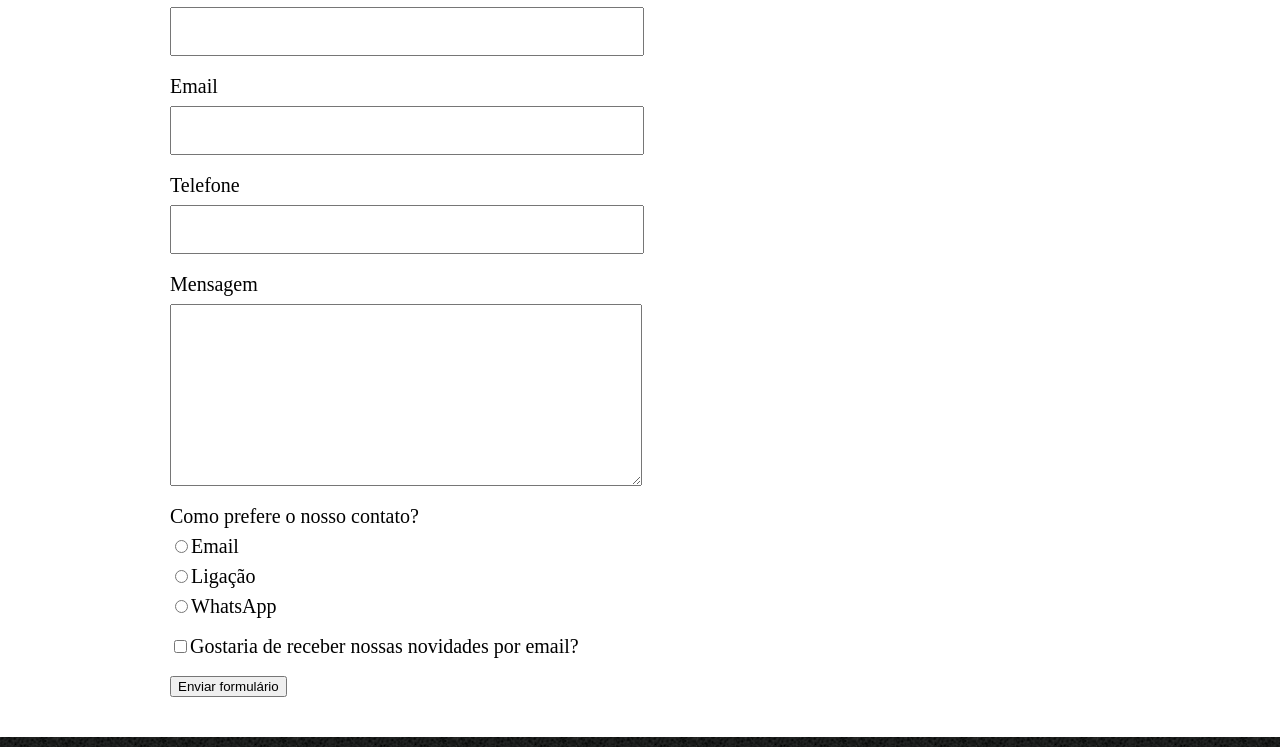
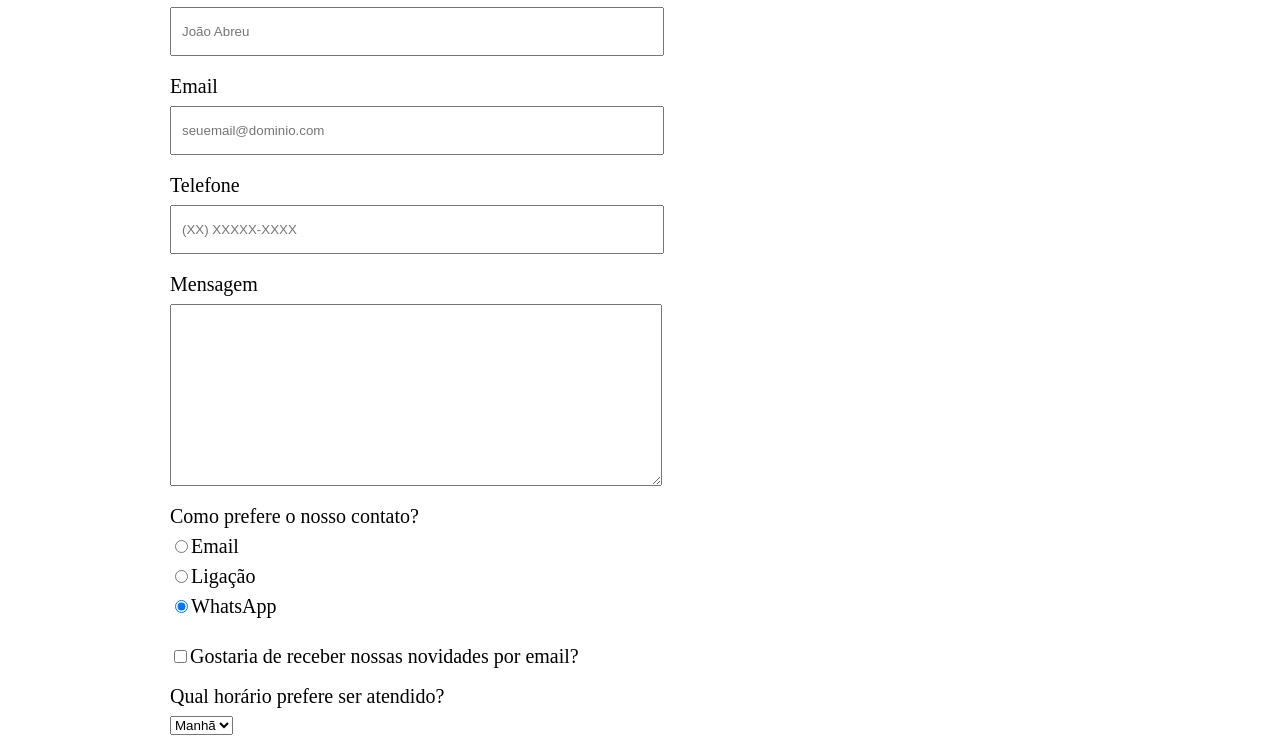
Before and after one commit to arrivabenegustavo/Alura, a plain HTML site: page htm_css/contato.html in a window 1280 px wide. Shown: the part 356-1103 px from the top of the page. Drawn offline with Linux system fonts and the light colour scheme.

Commit message:
formulário semântico

```diff
--- a/htm_css/contato.html
+++ b/htm_css/contato.html
@@ -15,7 +15,7 @@
         <header id="pagina2">
             <div id="caixa">
                 <h1>
-                    <img src="logo.png" alt="Logo Barbearia Alura">
+                    <img src="logo.png" alt="Logo da Barbearia Alura">
                 </h1>
                 <nav>
                     <ul>
@@ -29,42 +29,58 @@
         <main class="formulario">
             <form action="">
                 <label for="nomesobrenome">Nome e Sobrenome</label>
-                <input type="text" id="nomesobrenome" class="input-padrao">
-
+                <input type="text" id="nomesobrenome" class="input-padrao" required placeholder="João Abreu">
+                <!-- REQUIRED com que o o campo tenha o preenchimento do campo como obrigatório-->
+                <!-- PLACEHOLDER deixa uma sugestão de preenchimento no campo.
+                uma dica de formato para o preenchimento-->
                 <label for="email">Email</label>
-                <input type="text" name="" id="email" class="input-padrao">
+                <input type="email" id="email" class="input-padrao" placeholder="seuemail@dominio.com">
 
                 <label for="telefone">Telefone</label>
-                <input type="text" name="" id="telefone" class="input-padrao">
+                <input type="tel" id="telefone" class="input-padrao" placeholder="(XX) XXXXX-XXXX">
 
                 <label for="mensagem">Mensagem</label>
                 <textarea cols="30" rows="10" id="mensagem" class="input-padrao"></textarea>
 
-                <div>
-                    <p>Como prefere o nosso contato?</p>
+                <fieldset> <!-- É um bloco que substitui uma DIV por conta da SEMÂNTICA
+                    pois a FIELDSET serve para agrupar blocos com o mesmo assunto.
+                    e neste caso, a tag que representa o título desse bloco é LEGEND-->
+                    <legend>Como prefere o nosso contato?</legend>
 
                     <!-- exemplo unificado entre LABEL e INPUT,
                     para que não seja necessário o uso de FOR e ID
                     Neste caso o INPUT APARECERÁ ANTES do LABEL-->
                     <label><input type="radio" name="contato">Email</label>
                     <label><input type="radio" name="contato">Ligação</label>
-                    <label><input type="radio" name="contato">WhatsApp</label>
+                    <label><input type="radio" name="contato" checked>WhatsApp</label>
+                    <!-- CHECKED deixa uma opção previamente selecionada-->
 
                     <!-- Neste caso, o uso do NAME="" faz com que os inputs sejam do mesmo grupo
                     e receba apenas uma entrada, ou seja, somente um item poderá ser escolhido
                     quando um item selecionado, ao clicar em outro, automaticamente o item anterior
                     é desmarcado -->
-                </div>
+                </fieldset>
                 <!-- exemplo unificado entre LABEL e  INPUT,
                     para que não seja necessário o uso de FOR e ID
                     NESTE CASO APARECERÁ APÓS O INPUT-->
                 <label id="checkbox"><input type="checkbox">Gostaria de receber nossas novidades por email?</label>
 
-                <input type="submit" value="Enviar formulário">
+                <p></p>
+                <fieldset>
+                    <legend>Qual horário prefere ser atendido?</legend>
+                    <select>
+                        <option>Manhã</option>
+                        <option>Tarde</option>
+                        <option>Noite</option>
+                    </select>
+                </fieldset>
+
+                <input id="enviar" type="submit" value="Enviar formulário">
+
             </form>
         </main>
         <footer>
-            <img src="logo-branco.png" alt="Logo para rodapé">
+            <img src="logo-branco.png" alt="Logo da Barbearia Alura">
             <p class="copyright">&copy; Copyrigth Barbearia Alura - 2021</p>
         </footer>
     </body>
--- a/htm_css/style.css
+++ b/htm_css/style.css
@@ -109,7 +109,7 @@ form {
 }
 
 /*Desta forma tbm conseguimos estilizar duas tags diferentes ao mesmo tempo*/
-form label, form p {
+form label, form legend {
     display: block;/*Faz com que o próximo conteúdo va para linha debaixo*/
     font-size: 20px;
     margin-bottom: 10px;
@@ -121,10 +121,14 @@ eles precisam ter o DISPLAY INLINE, de forma que não ocupe o espaço da linha i
 .input-padrao {
      display: block;
      margin-bottom: 20px;
-     padding: 15px 0;
+     padding: 15px 10px;
      width: 50%;
 }
 
 #checkbox{
     margin: 20px 0;
 }
+
+#enviar {
+    margin-top: 20px;
+}
```
